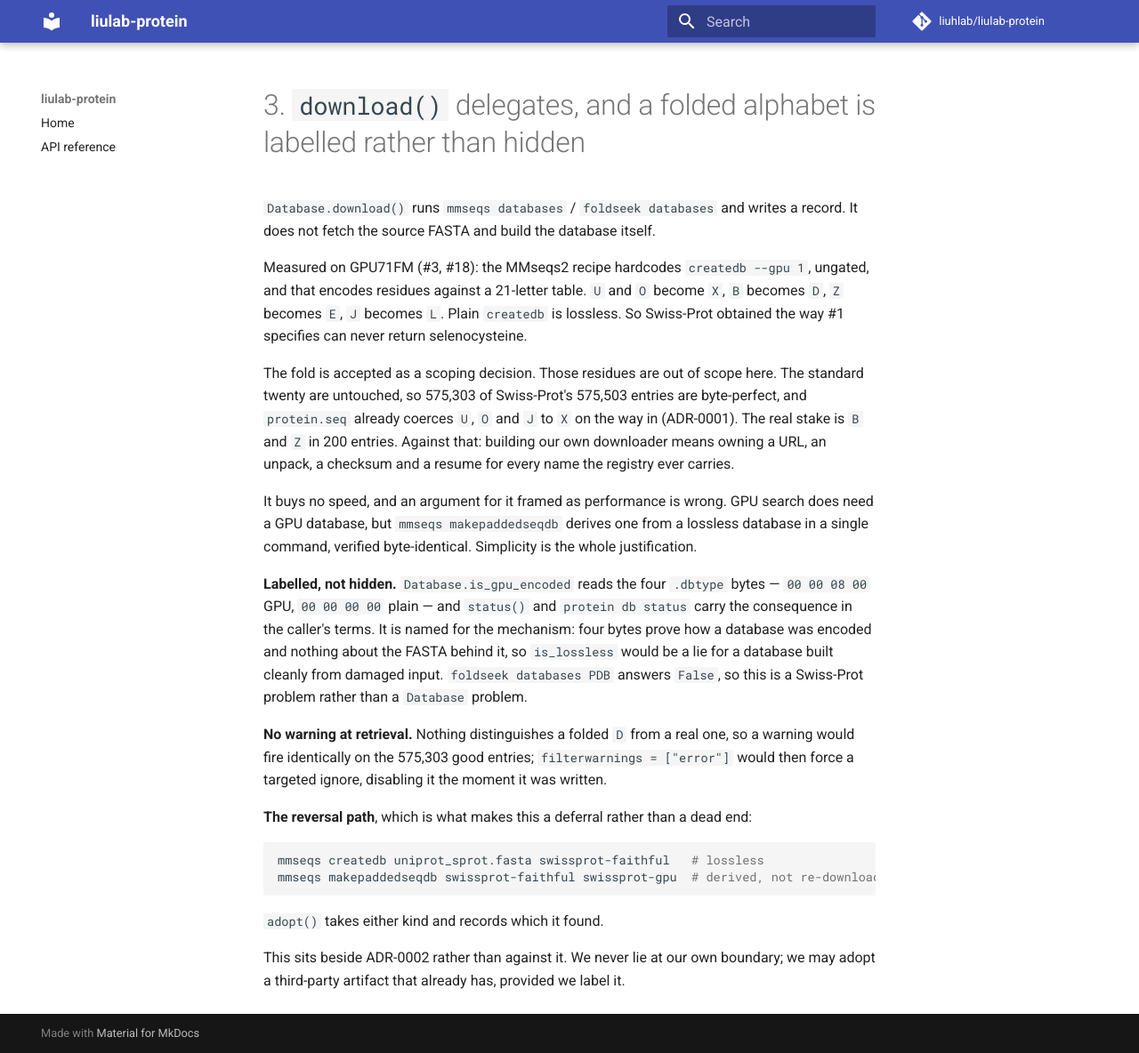
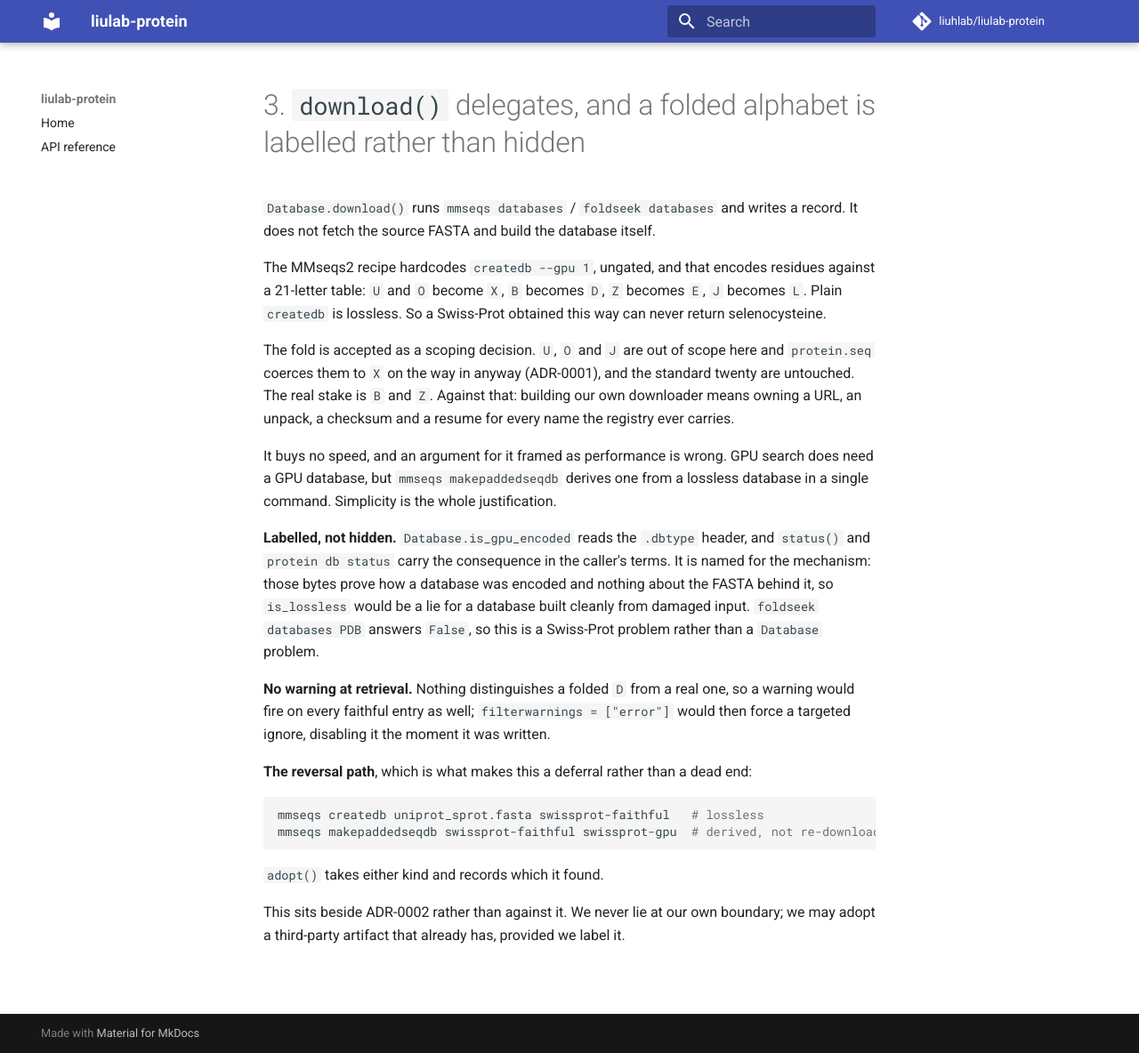
Before and after one commit to liuhlab/liulab-protein, an MkDocs documentation site: the page built from docs/adr/0003-download-delegates-and-a-folded-alphabet-is-labelled.md, in a window 1280 px wide and 1184 px high. Shown: the whole window at 89% size. Built offline with MkDocs 1.6.1 and Material for MkDocs 9.7.7, drawn with Linux system fonts in a browser that asks for light colours; comment, search, counter and statistics services are not loaded.

Commit message:
docs: cut the measurement dressing out of the prose
A number in a document is true of one release, and nothing checks it. The ADRs keep the
decision and the trade-off and lose the entry counts, the byte figures and the host they
were measured on; the glossary drops the percentages, storage paths and file names and keeps
the definition. README and the landing page lose the tour and keep install, the data
directory and one example. The API page stops repeating AGENTS.md's gate traps. In
pyproject.toml, comments only — a pin keeps one line saying why it is pinned, and no value
changed.

Co-Authored-By: Claude Opus 5 (1M context) <noreply@anthropic.com>
Claude-Session: https://claude.ai/code/session_01CPUdqr92EQdERzjSreCXpx

```diff
--- a/docs/adr/0003-download-delegates-and-a-folded-alphabet-is-labelled.md
+++ b/docs/adr/0003-download-delegates-and-a-folded-alphabet-is-labelled.md
@@ -8,31 +8,30 @@ search:
 `Database.download()` runs `mmseqs databases` / `foldseek databases` and writes a record.
 It does not fetch the source FASTA and build the database itself.
 
-Measured on GPU71FM (#3, #18): the MMseqs2 recipe hardcodes `createdb --gpu 1`, ungated, and
-that encodes residues against a 21-letter table. `U` and `O` become `X`, `B` becomes `D`,
-`Z` becomes `E`, `J` becomes `L`. Plain `createdb` is lossless. So Swiss-Prot obtained the
-way #1 specifies can never return selenocysteine.
+The MMseqs2 recipe hardcodes `createdb --gpu 1`, ungated, and that encodes residues against a
+21-letter table: `U` and `O` become `X`, `B` becomes `D`, `Z` becomes `E`, `J` becomes `L`.
+Plain `createdb` is lossless. So a Swiss-Prot obtained this way can never return
+selenocysteine.
 
-The fold is accepted as a scoping decision. Those residues are out of scope here. The
-standard twenty are untouched, so 575,303 of Swiss-Prot's 575,503 entries are byte-perfect,
-and `protein.seq` already coerces `U`, `O` and `J` to `X` on the way in (ADR-0001). The real
-stake is `B` and `Z` in 200 entries. Against that: building our own downloader means owning
-a URL, an unpack, a checksum and a resume for every name the registry ever carries.
+The fold is accepted as a scoping decision. `U`, `O` and `J` are out of scope here and
+`protein.seq` coerces them to `X` on the way in anyway (ADR-0001), and the standard twenty are
+untouched. The real stake is `B` and `Z`. Against that: building our own downloader means
+owning a URL, an unpack, a checksum and a resume for every name the registry ever carries.
 
-It buys no speed, and an argument for it framed as performance is wrong. GPU search does
-need a GPU database, but `mmseqs makepaddedseqdb` derives one from a lossless database in a
-single command, verified byte-identical. Simplicity is the whole justification.
+It buys no speed, and an argument for it framed as performance is wrong. GPU search does need
+a GPU database, but `mmseqs makepaddedseqdb` derives one from a lossless database in a single
+command. Simplicity is the whole justification.
 
-**Labelled, not hidden.** `Database.is_gpu_encoded` reads the four `.dbtype` bytes —
-`00 00 08 00` GPU, `00 00 00 00` plain — and `status()` and `protein db status` carry the
-consequence in the caller's terms. It is named for the mechanism: four bytes prove how a
-database was encoded and nothing about the FASTA behind it, so `is_lossless` would be a lie
-for a database built cleanly from damaged input. `foldseek databases PDB` answers `False`,
-so this is a Swiss-Prot problem rather than a `Database` problem.
+**Labelled, not hidden.** `Database.is_gpu_encoded` reads the `.dbtype` header, and `status()`
+and `protein db status` carry the consequence in the caller's terms. It is named for the
+mechanism: those bytes prove how a database was encoded and nothing about the FASTA behind
+it, so `is_lossless` would be a lie for a database built cleanly from damaged input.
+`foldseek databases PDB` answers `False`, so this is a Swiss-Prot problem rather than a
+`Database` problem.
 
 **No warning at retrieval.** Nothing distinguishes a folded `D` from a real one, so a warning
-would fire identically on the 575,303 good entries; `filterwarnings = ["error"]` would then
-force a targeted ignore, disabling it the moment it was written.
+would fire on every faithful entry as well; `filterwarnings = ["error"]` would then force a
+targeted ignore, disabling it the moment it was written.
 
 **The reversal path**, which is what makes this a deferral rather than a dead end:
 
```
Also changed, not shown: CONTEXT.md (+18 -24 lines), README.md (+2 -11 lines), docs/adr/0001-a-protein-validates-its-sequence-at-construction.md (+6 -6 lines), docs/adr/0002-biotites-file-and-array-layer-only-never-its-converters.md (+5 -6 lines), docs/api.md (+8 -18 lines), docs/index.md (+4 -28 lines), pyproject.toml (+31 -57 lines).
